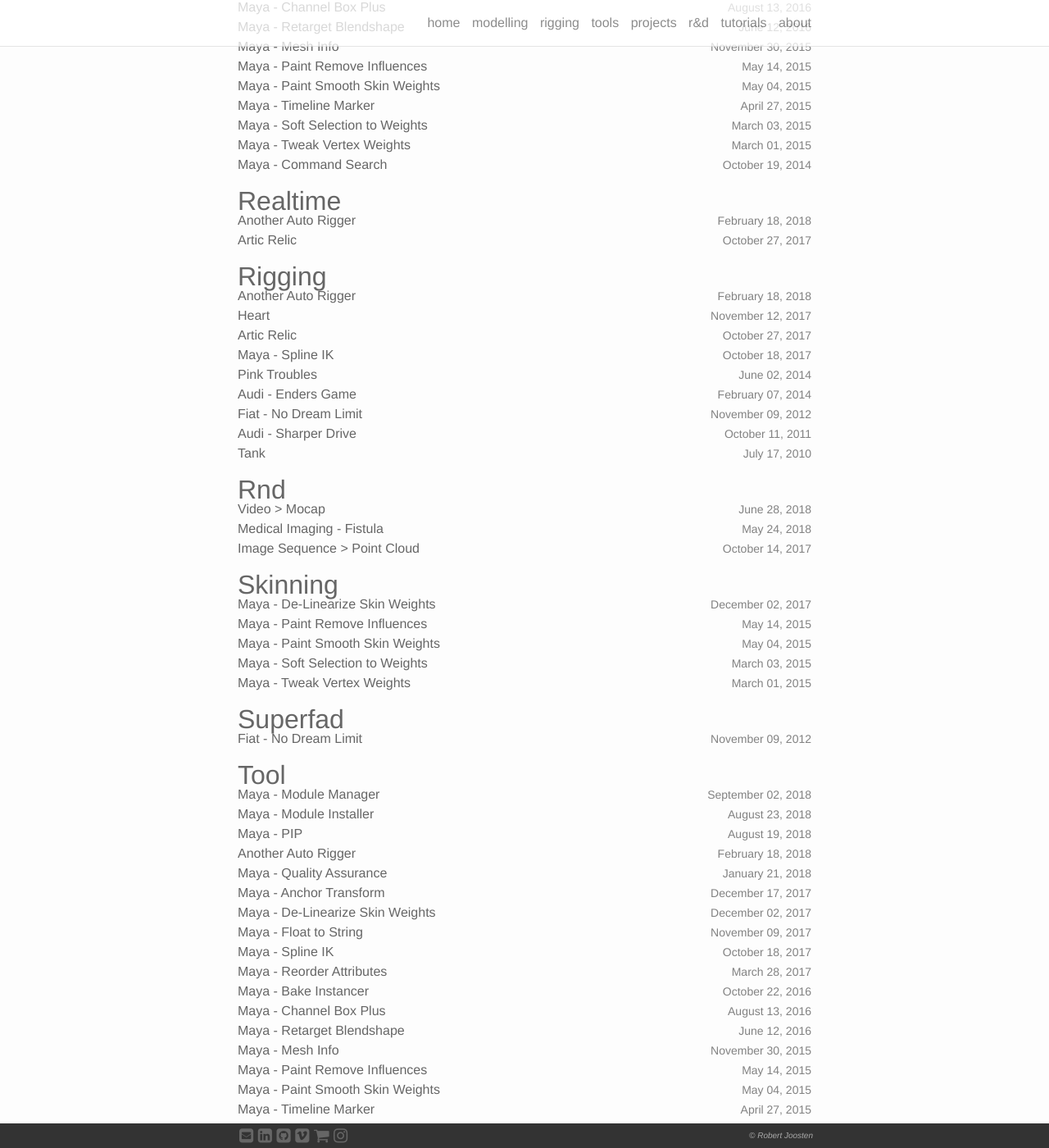
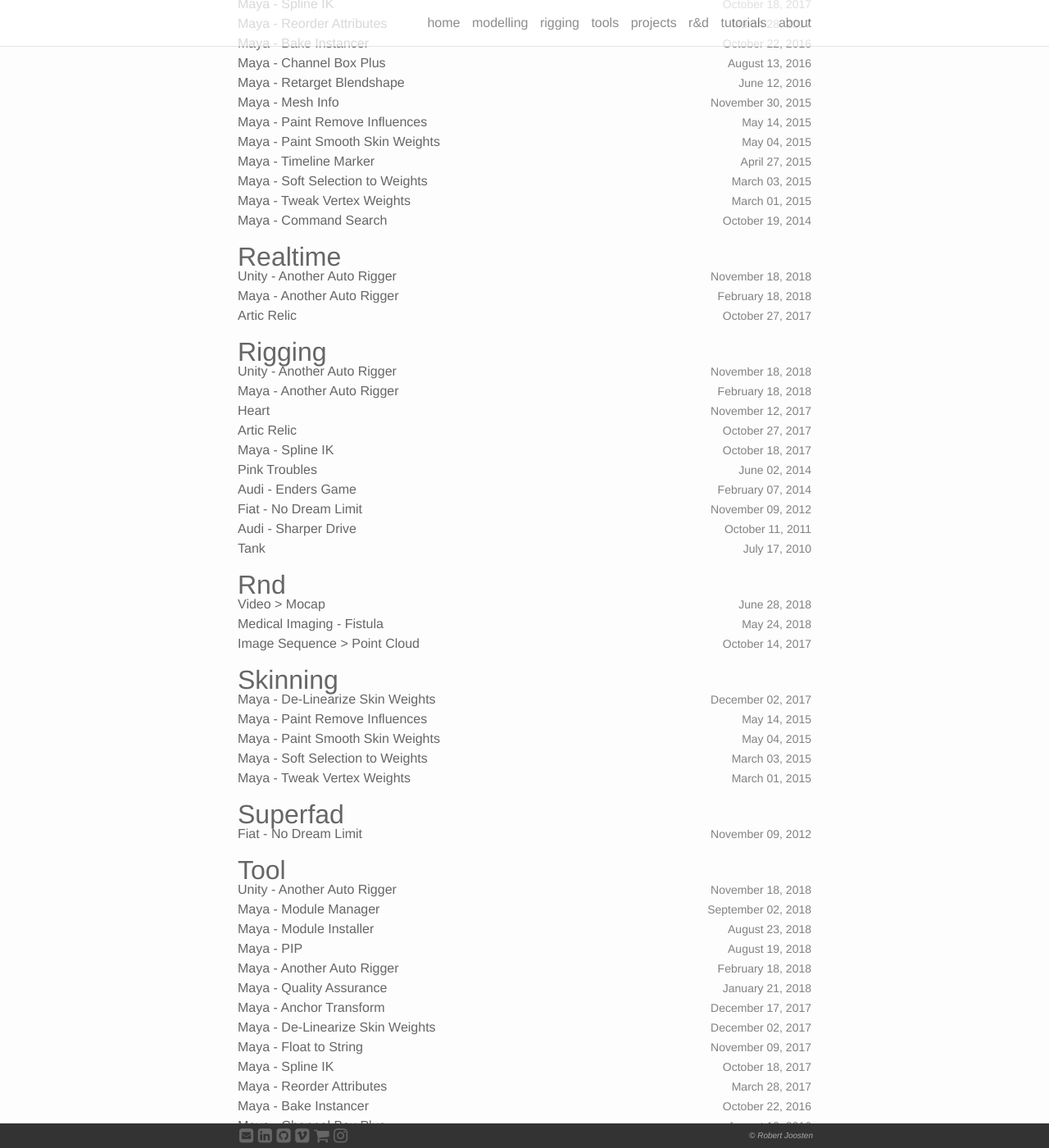
Before and after one commit to robertjoosten/robertjoosten.github.io, a Jekyll site: the page built from tags.md, in a window 1280 px wide and 1400 px high, scrolled down 3771 px. Shown: the whole window at 82% size. Built offline with Jekyll 4.4.1, drawn with Linux system fonts in a browser that asks for light colours; nearby versions of some CDN libraries; some of the changed text lies outside the part shown.

Commit message:
add unity auto rigger project

```diff
--- a/_projects/auto_rigger.markdown
+++ b/_projects/auto_rigger.markdown
@@ -1,6 +1,6 @@
 ---
 layout: post
-title: Another Auto Rigger
+title: Maya - Another Auto Rigger
 description: Auto rigger in Maya.
 img: /img/rigging/auto_rigger_thumbnail.png
 date: 2018-02-18 09:43:00
--- /dev/null
+++ b/_projects/auto_rigger_unity.markdown
@@ -0,0 +1,70 @@
+---
+layout: post
+title: Unity - Another Auto Rigger
+description: Runtime joints for the Another Auto Rigger system in Unity.
+img: /img/rigging/auto_rigger_unity_thumbnail.png
+date: 2018-11-18 12:00:00
+category: [rigging, tools, rnd]
+tag: [rigging, unity, c#, tool, realtime]
+github: https://github.com/robertjoosten/unity-another-auto-rigger/
+---
+
+<p class="justify">The auto rigger contains a lot of helper joints, these helper joints are not going to be driven by the Unity's Mecanim system. The runtime manager script allows you to apply the .skeletonPreset file exported in Maya to the skeleton in Unity. It will apply scripts to the helper joints and set the correct settings coming from Maya meaning the deformation will be identical between the two applications. Once this process is done the helper joints are driven by joints that are controlled by the Mecanim system.</p>
+
+<p align="center"><iframe src="https://player.vimeo.com/video/301451175?color=ff9933&title=0&byline=0&portrait=0" width="640" height="360" frameborder="0" webkitallowfullscreen mozallowfullscreen allowfullscreen></iframe></p>
+
+<h4>Runtime Manager</h4>
+<br>
+<p align="center">
+<img src="/img/rigging/auto_rigger_unity/runtime_manager_inspector.png" alt="Runtime Manager Inspector"><br>
+<i>Runtime Manager Inspector</i>
+</p>
+
+<h4>Runtime Helper</h4>
+<p class="justify">The runtime helper setup contains 2 different scripts. The helper joints are used to preserve volume in areas like the hips, knee, wrist, elbow etc. The helper translate script will preserve volume by translating the joint based on rotational values and the helper aim joint will preserve volume aiming its joint towards a target. The aim joint is a child of the translate joint.</p>
+
+<p align="center">
+<img src="/img/rigging/auto_rigger_unity/runtime_helper.gif" alt="Runtime Helper Example"><br>
+<i>Runtime Helper Example</i>
+</p>
+
+<p align="center">
+<img src="/img/rigging/auto_rigger_unity/runtime_helper_translate_inspector.png" alt="Runtime Helper Translate Inspector"><br>
+<i>Runtime Helper Translate Inspector</i>
+</p>
+
+<p align="center">
+<img src="/img/rigging/auto_rigger_unity/runtime_helper_aim_inspector.png" alt="Runtime Helper Aim Inspector"><br>
+<i>Runtime Helper Aim Inspector</i>
+</p>
+
+<h4>Runtime Twister</h4>
+<p class="justify">The runtime twister can split the twist value of a parent joint and only apply a fraction of that to the helper joint. This will help prevent the candy wrapper effect.</p>
+
+<p align="center">
+<img src="/img/rigging/auto_rigger_unity/runtime_twister.gif" alt="Runtime Twister Example"><br>
+<i>Runtime Twister Example</i>
+</p>
+
+<p align="center">
+<img src="/img/rigging/auto_rigger_unity/runtime_twister_inspector.png" alt="Runtime Twister Inspector"><br>
+<i>Runtime Twister Inspector</i>
+</p>
+
+<h4>Runtime Muscle</h4>
+<p class="justify">The runtime muscle is the more complex of the runtime joints. It mimics the behaviour of a muscle, it has a origin and an insertion point driven by parent joints. This script also features an option that is not available in Maya, it is possible to make the joint dynamic. The dynamics will add a natural jiggle to the joint which boosts realism.</p>
+
+<p align="center">
+<img src="/img/rigging/auto_rigger_unity/runtime_muscle.gif" alt="Runtime Muscle Example"><br>
+<i>Runtime Muscle Example</i>
+</p>
+
+<p align="center">
+<img src="/img/rigging/auto_rigger_unity/runtime_muscle_inspector.png" alt="Runtime Muscle Inspector"><br>
+<i>Runtime Muscle Inspector</i>
+</p>
+
+<h4>Credits</h4>
+* Modelling Topology: <a href="http://www.makehuman.org">Make Human</a>
+* Modelling: <a href="https://www.artstation.com/mfalzon"><strong>Michael Falzon</strong></a>
+* Animation: <a href="https://assetstore.unity.com/packages/3d/animations/everyday-motion-pack-free-115067">Everyday Motion Pack Free</a>
```
Also changed, not shown: img/rigging/auto_rigger_thumbnail.png, img/rigging/auto_rigger_unity/runtime_helper.gif (added), img/rigging/auto_rigger_unity/runtime_helper_aim_inspector.png (added), img/rigging/auto_rigger_unity/runtime_helper_translate_inspector.png (added), img/rigging/auto_rigger_unity/runtime_manager_inspector.png (added), img/rigging/auto_rigger_unity/runtime_muscle.gif (added), img/rigging/auto_rigger_unity/runtime_muscle_inspector.png (added), img/rigging/auto_rigger_unity/runtime_twister.gif (added), img/rigging/auto_rigger_unity/runtime_twister_inspector.png (added), img/rigging/auto_rigger_unity_thumbnail.png (added).
